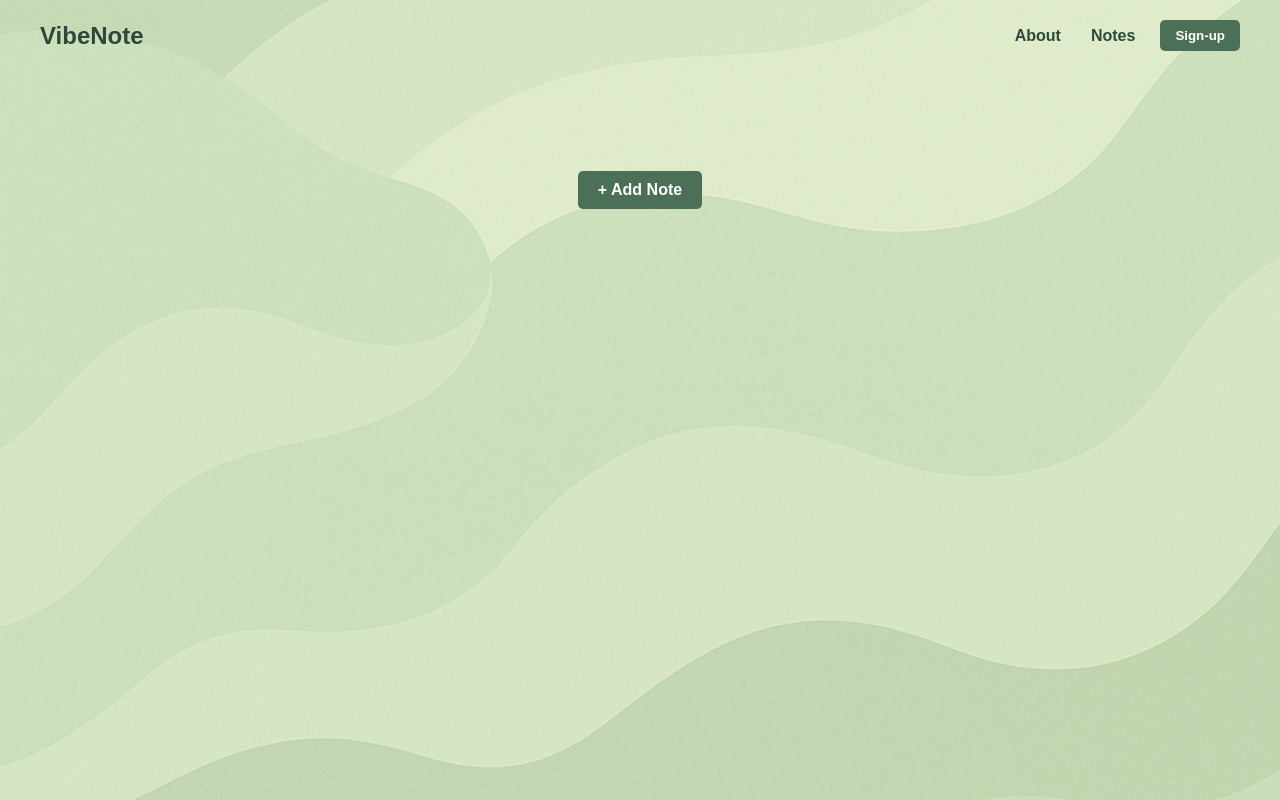
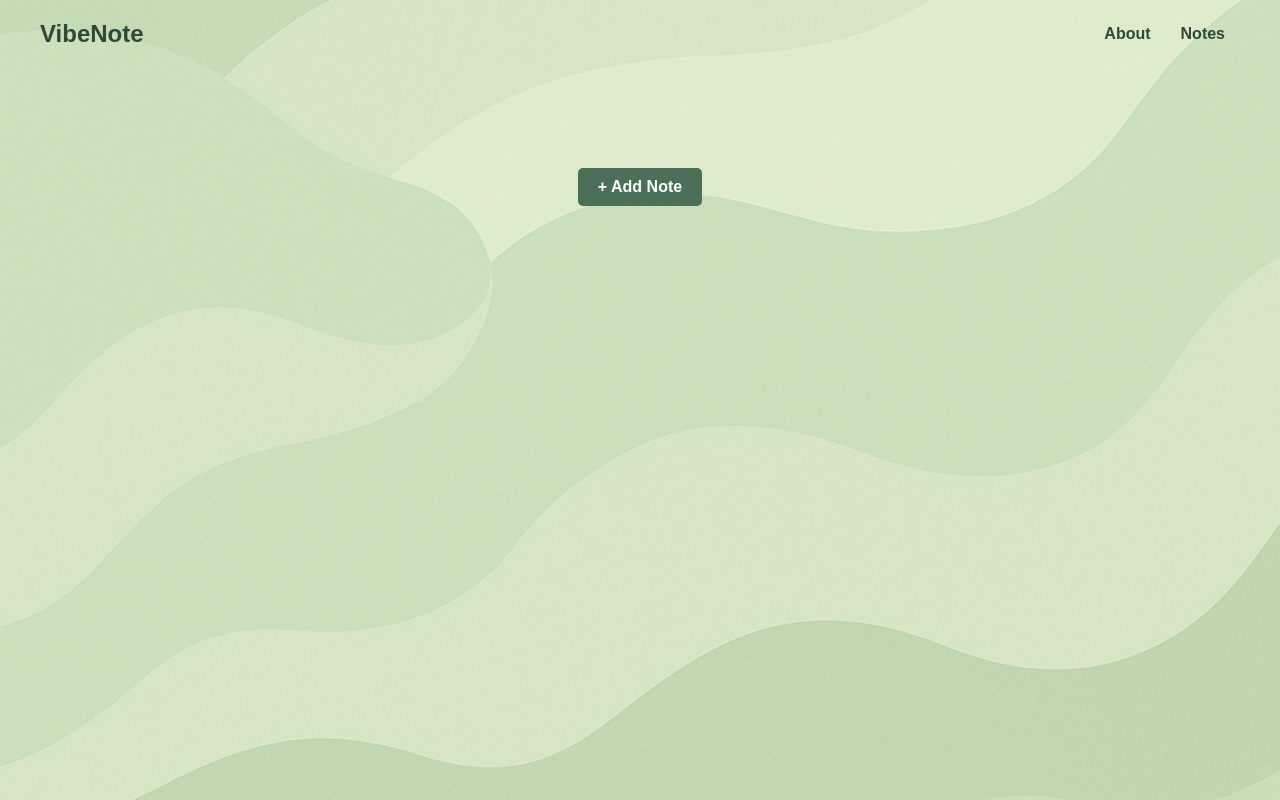
Before and after one commit to SohamXYZDev/VibeNote, a plain HTML site: page notes/index.html in a window 1280 px wide. Drawn offline with Linux system fonts and the light colour scheme.

Commit message:
Removed Sign-up btn from Notes

```diff
--- a/notes/index.html
+++ b/notes/index.html
@@ -15,7 +15,6 @@
         <nav>
           <a class="hover" href="../about/">About</a>
           <a class="hover" href="../notes/">Notes</a>
-          <button class="signup-btn hover">Sign-up</button>
         </nav>
       </header>
 
```
